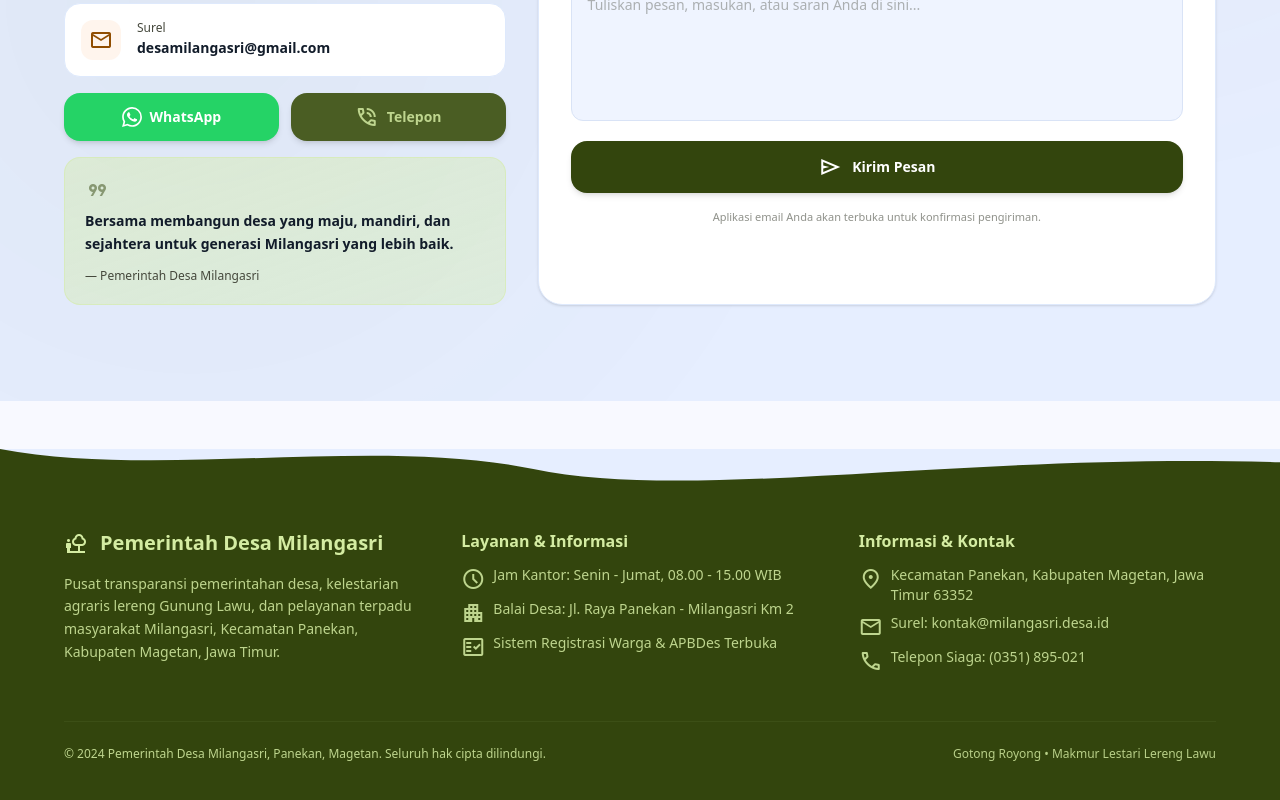
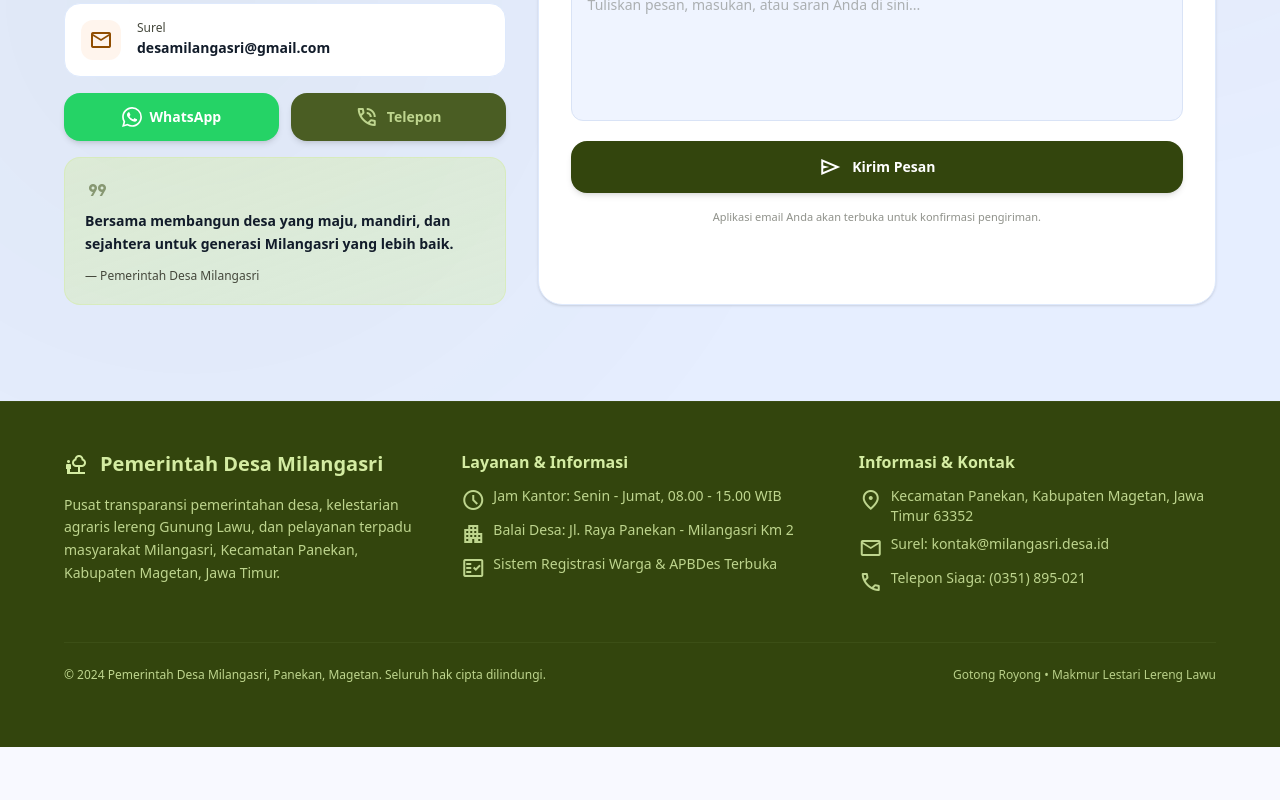
Before and after one commit to kaekka/Web-ProfilDesaMilangasri, a Next.js app: page / in a window 1280 px wide. Shown: the part 5250-6050 px from the top of the page. After the commit the page ends 5997 px from the top, so only its background shows below. Built offline with nearby package versions, Linux system fonts and the light colour scheme.

Commit message:
style: straighten footer top edge UI by removing wave divider

```diff
--- a/components/layout/Footer.tsx
+++ b/components/layout/Footer.tsx
@@ -2,22 +2,8 @@ import MaterialIcon from "@/components/icons/MaterialIcon";
 
 export default function Footer() {
     return (
-        <footer
-            className="relative w-full bg-primary text-white mt-12 overflow-hidden"
-            id="kontak"
-        >
-            {/* Wave top divider */}
-            <div className="w-full overflow-hidden leading-none">
-                <svg
-                    className="relative block w-full h-10 text-surface-container fill-current"
-                    preserveAspectRatio="none"
-                    viewBox="0 0 1200 120"
-                >
-                    <path d="M0,0 C150,90 350,-40 500,60 C650,160 900,10 1200,40 L1200,0 L0,0 Z" />
-                </svg>
-            </div>
-
-            <div className="max-w-[1200px] mx-auto px-4 md:px-6 pt-10 pb-16">
+        <footer className="relative w-full bg-primary text-white overflow-hidden border-t border-primary-container/30">
+            <div className="max-w-[1200px] mx-auto px-4 md:px-6 pt-12 pb-16">
                 <div className="grid grid-cols-1 md:grid-cols-3 gap-10">
                     {/* Kolom 1: Profil Singkat */}
                     <div className="flex flex-col gap-4">
```
